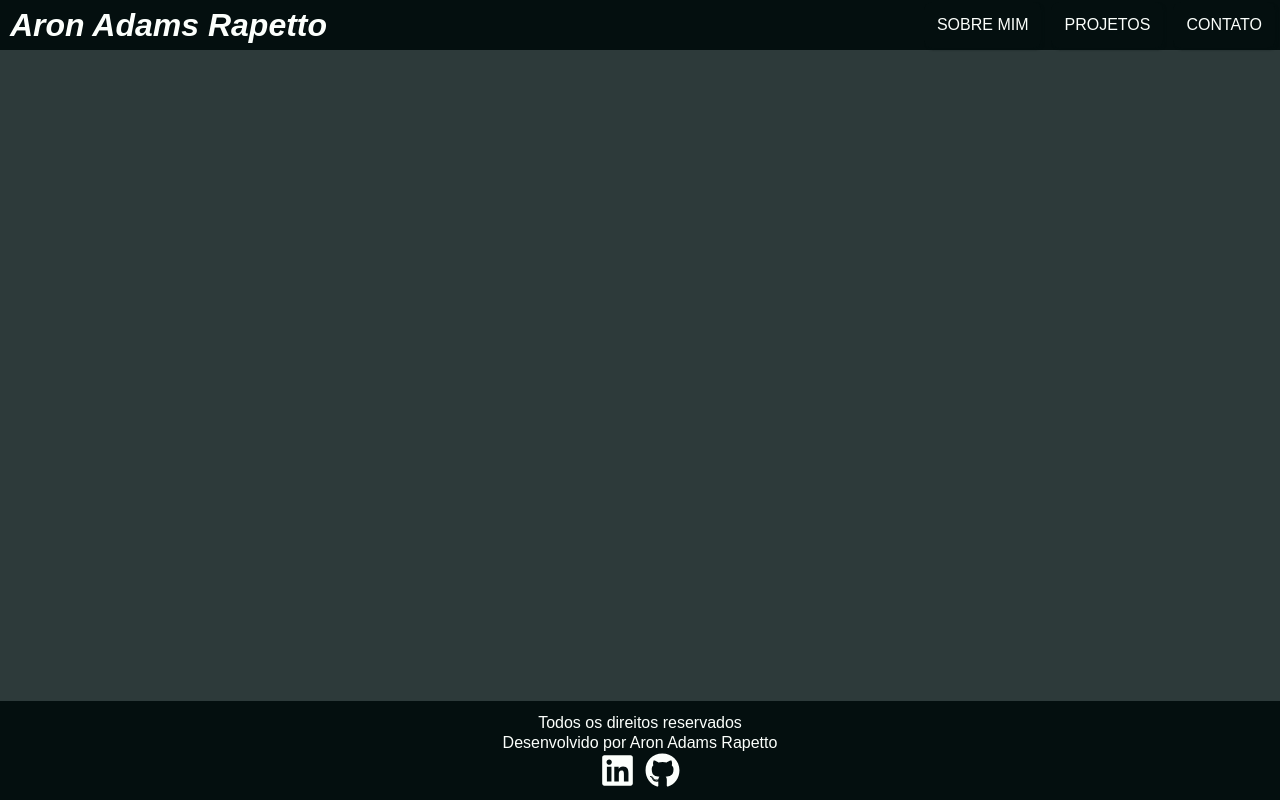
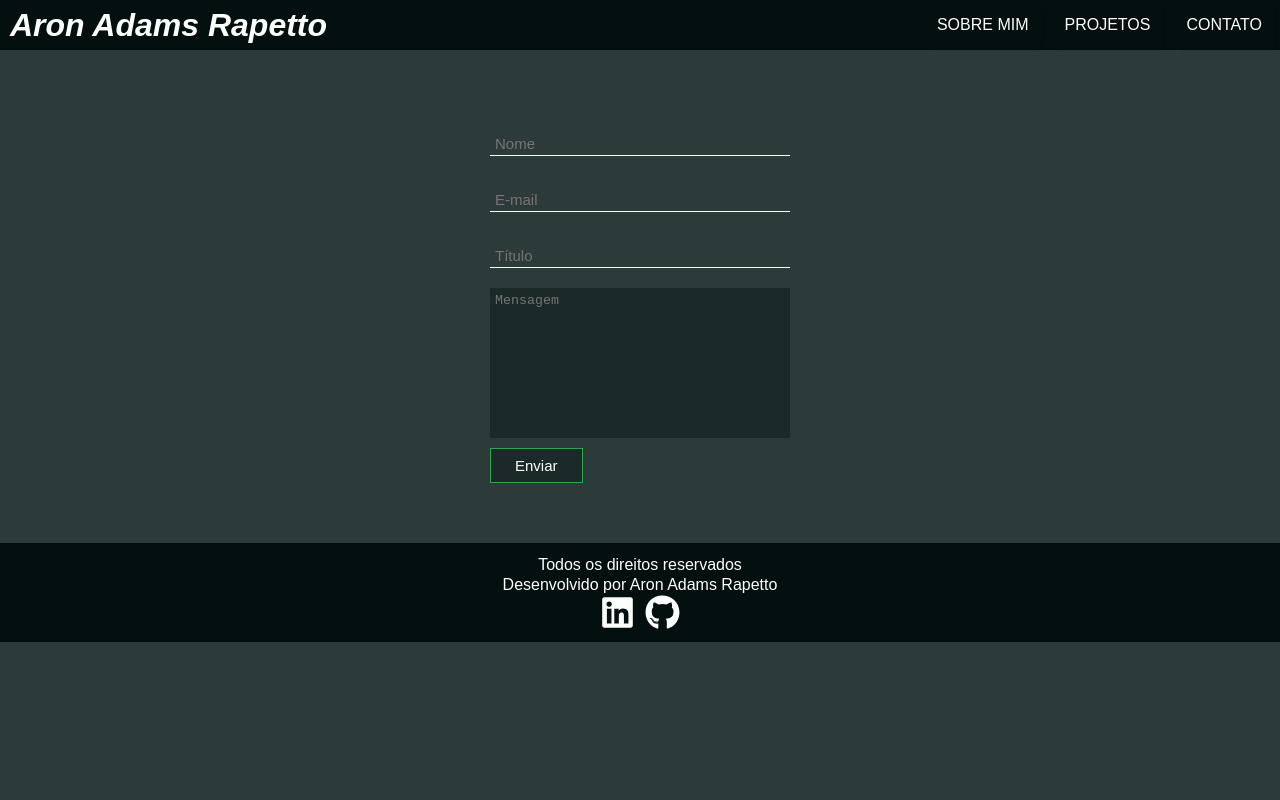
Before and after one commit to AronAdamsRapetto/AronAdamsRapetto.github.io, a React (Create React App) app: page /contact in a window 1280 px wide. Built offline with nearby package versions, Linux system fonts and the light colour scheme.

Commit message:
feat: pagina de contato concluida

```diff
--- /dev/null
+++ b/src/Components/ContactForm.jsx
@@ -0,0 +1,95 @@
+import { useState } from 'react';
+import axios from 'axios';
+import './styles/contactForm.css';
+
+function ContactForm() {
+  const [contact, setContact] = useState({
+    name: '',
+    email: '',
+    subject: '',
+    message: '',
+    accessKey: '87d289cc-2da1-4529-88f1-18ae7c4e8256'
+  });
+
+  const [contactStatus, setContactStatus] = useState({
+    isSended: false,
+    message: '',
+  })
+
+  const handleChange = ({ target: { name, value } }) => {
+    setContact({ ...contact, [name]: value });
+  }
+
+  const handleSubmit = async (event) => {
+    event.preventDefault();
+    try {
+      const response = await axios({
+        method: 'post',
+        url: 'https://api.staticforms.xyz/submit',
+        data: contact,
+      });
+      console.log(response);
+
+      if (response.data.success) {
+        setContactStatus({
+        status: true,
+        message: 'Mensagem enviada com sucesso!'
+       });
+      } else {
+        setContactStatus({
+          status: true,
+          message: response.data.message,
+        });
+      }
+    } catch(error) {
+      console.log(`Submit error: ${error}`)
+      setContactStatus({
+        status: true,
+        message: 'Erro interno ao enviar mensagem, tente novamente mais tarde!',
+      });
+    }
+  }
+
+  return (
+    <form
+      action='https://api.staticforms.xyz/submit'
+      method='post'
+      onSubmit={ handleSubmit }
+    >
+      <input
+        type='text'
+        name='name'
+        onChange={ handleChange }
+        placeholder='Nome'
+        required
+      />
+      <input
+        type='email'
+        name='email'
+        onChange={ handleChange }
+        placeholder='E-mail'
+        required
+      />
+      <input
+        type='text'
+        name='subject'
+        placeholder='Título'
+        onChange={ handleChange }
+      />
+      <textarea
+        name='message'
+        onChange={ handleChange }
+        placeholder='Mensagem'
+        required
+      />
+      <button type='submit'>
+        Enviar
+      </button>
+      {
+        contactStatus.status && <span>{ contactStatus.message }</span>
+      }
+    </form>
+  );
+}
+
+export default ContactForm;
--- /dev/null
+++ b/src/Components/styles/contactForm.css
@@ -0,0 +1,62 @@
+form {
+  display: flex;
+  flex-direction: column;
+  justify-content: center;
+  align-items: center;
+  max-width: 300px;
+  margin: 60px auto;
+}
+
+form input {
+   margin: 10px 0;
+   padding: 15px 5px 0px;
+   padding-bottom: 3px;
+   width: 100%;
+   font-size: 15px;
+   background-color: #2d3a3a;
+   border: none;
+   border-bottom: 1px #fcfffc solid;
+   color: #fcfffc;
+}
+
+form input:focus {
+  outline: none;
+  border-color: #2ba84a;
+}
+
+form textarea {
+  resize: none;
+  margin: 10px 0;
+  width: 100%;
+  height: 150px;
+  background: rgba(4, 15, 15, 0.4);
+  border: none;
+  padding: 5px;
+  color: #fcfffc;
+}
+
+form textarea:focus {
+  outline: none;
+  border: 1px solid #2ba84a;
+}
+
+form button {
+  padding: 8px 24px;
+  background: rgba(4, 15, 15, 0.4);
+  border: 1px solid #2ba84a;
+  color: #fcfffc;
+  font-size: 15px;
+  align-self: flex-start;
+  transition: all 0.5s ease;
+}
+
+form button:hover {
+  background-color: #2ba84a;
+  cursor: pointer;
+}
+
+@media screen and (max-width: 340px) {
+  form {
+    margin: 60px 20px;
+  }
+}
--- a/src/Pages/Contact.jsx
+++ b/src/Pages/Contact.jsx
@@ -1,12 +1,16 @@
 import Header from "../Components/Header";
-// import { useState } from "react";
 import Footer from "../Components/Footer";
+import ContactForm from "../Components/ContactForm";
+import '../App.css'
 
 function Contact() {
   return (
-    <div>
+    <div className="page-container">
       <Header />
-      <Footer isFixed={ true } />
+      <main>
+        <ContactForm />
+      </main>
+      <Footer />
     </div>
   )
 }
```
